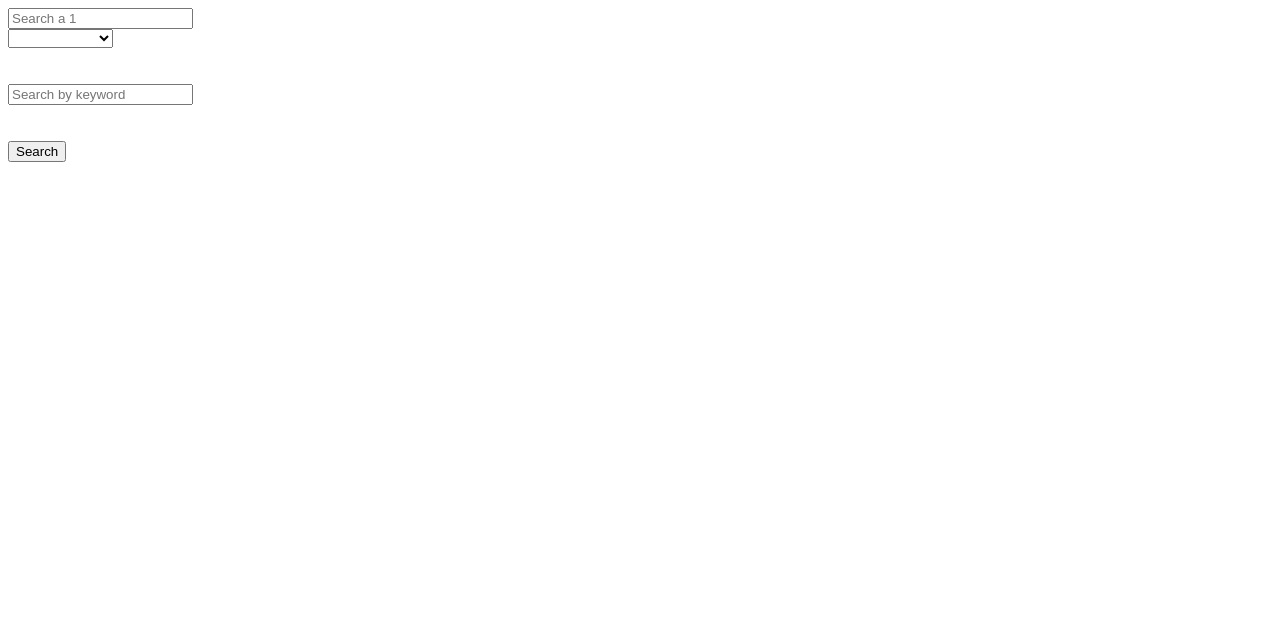
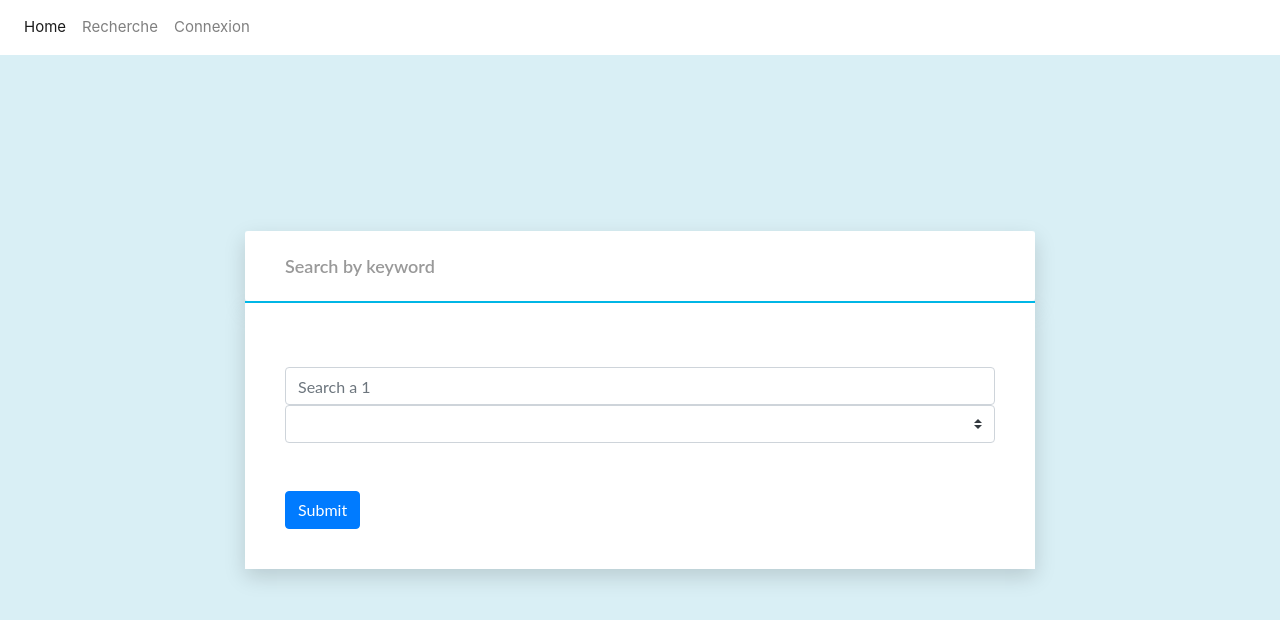
Before and after one commit to OwainCharlon/Harv-Art, a Flask app: template templates/choose.html in a window 1280 px wide. Shown: the top 620 px of the page. Run offline with Flask 2, Linux system fonts and the light colour scheme; the template is opened without the code that fills it: most values are stand-ins (such as "Sample title", 1, 10 or a date in 2020); some libraries are stand-ins or nearby versions.

Commit message:
search form CSS

```diff
--- a/main.py
+++ b/main.py
@@ -148,8 +148,8 @@ def fetch_all(ressource):
     return tab
 
 
-@app.route('/choose')
-def choose():
+@app.route('/search')
+def search():
     forms_data = []
     forms_data.append(['culture', fetch_all('culture')])
     forms_data.append(['century', fetch_all('century')])
@@ -159,8 +159,8 @@ def choose():
     return render_template('choose.html', forms_data=forms_data)
 
 
-@app.route("/search", methods=['POST'])
-def search():
+@app.route("/customfetch", methods=['POST'])
+def customfetch():
     culture = request.form.get('culture')
     century = request.form.get('century')
     period = request.form.get('period')
--- a/templates/art.html
+++ b/templates/art.html
@@ -27,7 +27,6 @@
         {% endfor %}
     {% else %}
         <p>There isn't any masterpiece, you may want to change your filters</p>
-    {{ content }}
     {% endif %}
 </body>
 
--- a/templates/choose.html
+++ b/templates/choose.html
@@ -1,33 +1,37 @@
-<!DOCTYPE html>
-<html>
-
-<head>
-	<title>Document</title>
-</head>
+{% extends "base.html" %} {% block content %}
 
 <body>
-	<form method="POST" action="{{ url_for('search') }}">
+	<div class="s009">
+		<form method="POST" action="{{ url_for('customfetch') }}">
+			<div class="inner-form">
+				<div class="basic-search">
+					<div class="input-field">
+						<input type="text" name="keyword" placeholder="Search by keyword">
+					</div>
+				</div>
+				<div class="advance-search">
 					{% for el in forms_data %}
+					<br>
+						<!-- START SELECT INPUT -->
 						<div class="{{ el[0] }}">
 							<input type="text" id="{{ el[0] }}Input" onkeyup="myFunction('{{ el[0] }}')"
-				placeholder="Search a {{ el[0] }}">
-			<br>
-			<select id="{{ el[0] }}Select" name="{{ el[0] }}">
+								placeholder="Search a {{ el[0] }}" class="form-control">
+							<select id="{{ el[0] }}Select" name="{{ el[0] }}" class="custom-select">
 								<option></option>
 								{% for values in el[1] %}
 									<option><a href="#{{ values[0] }}">{{ values[1] }}</a></option>
 								{% endfor %}
 							</select>
 						</div>
-		<br>
+						<!-- END SELECT INPUT -->
 					{% endfor %}
-		<br>
-		<div class="keyword">
-			<input type="text" name="keyword" placeholder="Search by keyword">
+					<br><br>
+					<button type="submit" class="btn btn-primary">Submit</button>
 				</div>
-		<br><br>
-		<button type="submit" class="btn btn-default">Search</button>
+			</div>
 		</form>
+	</div>
+
 	<script>
 		function myFunction(id_name) {
 			var input, filter, select, option, a, i, txtValue;
@@ -45,6 +49,5 @@
 			}
 		}
 	</script>
-</body>
 
-</html>
+	{% endblock %}
--- a/templates/search.html
+++ b/templates/search.html
@@ -3,13 +3,11 @@
 <body>
 
     <div class="s009">
-
         <form>
             <div class="inner-form">
                 <div class="basic-search">
                     <div class="input-field">
                         <input id="search" type="text" placeholder="Mots clés" />
-
                     </div>
                 </div>
                 <div class="advance-search">
```
Lines whose indentation alone changed are shown as unchanged.
